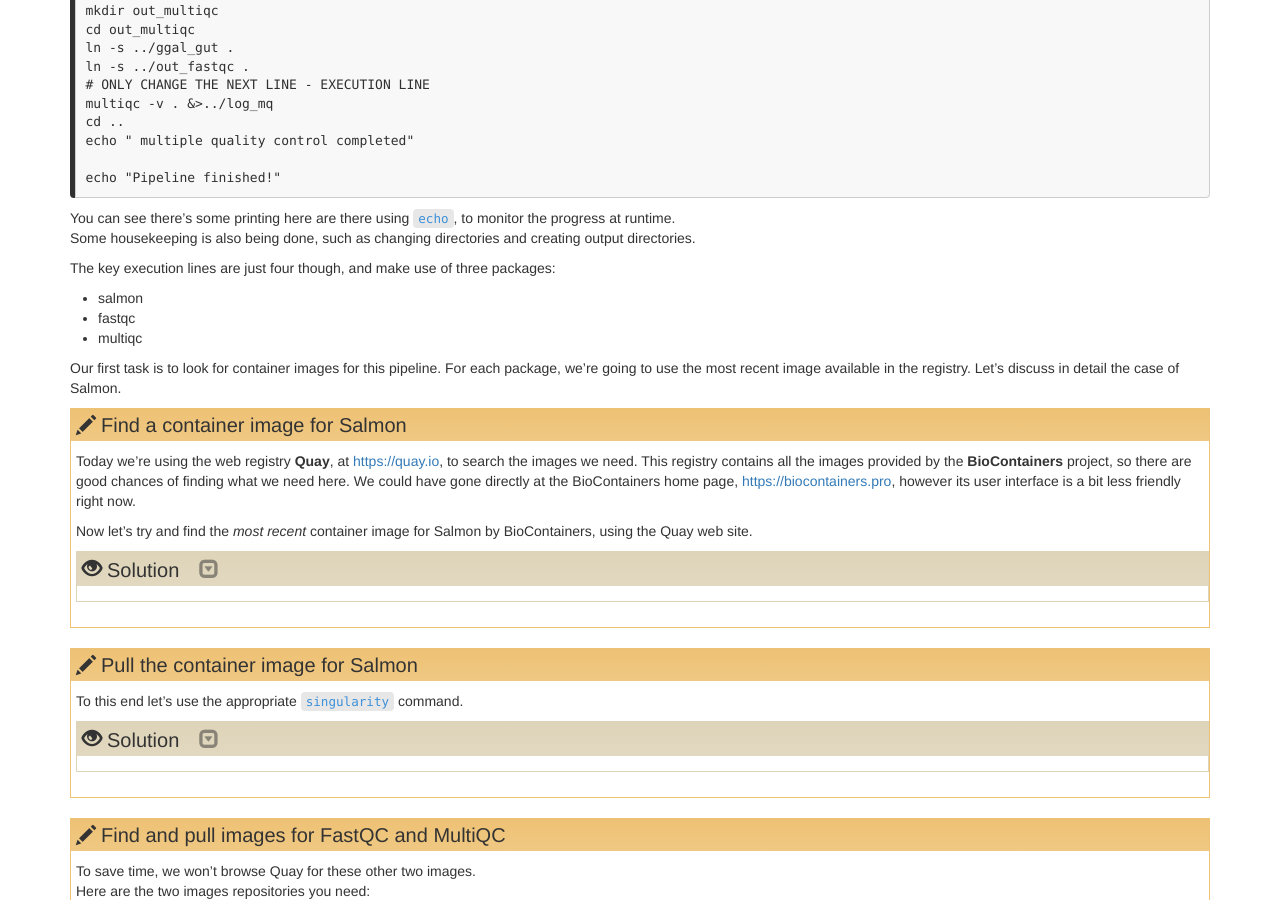
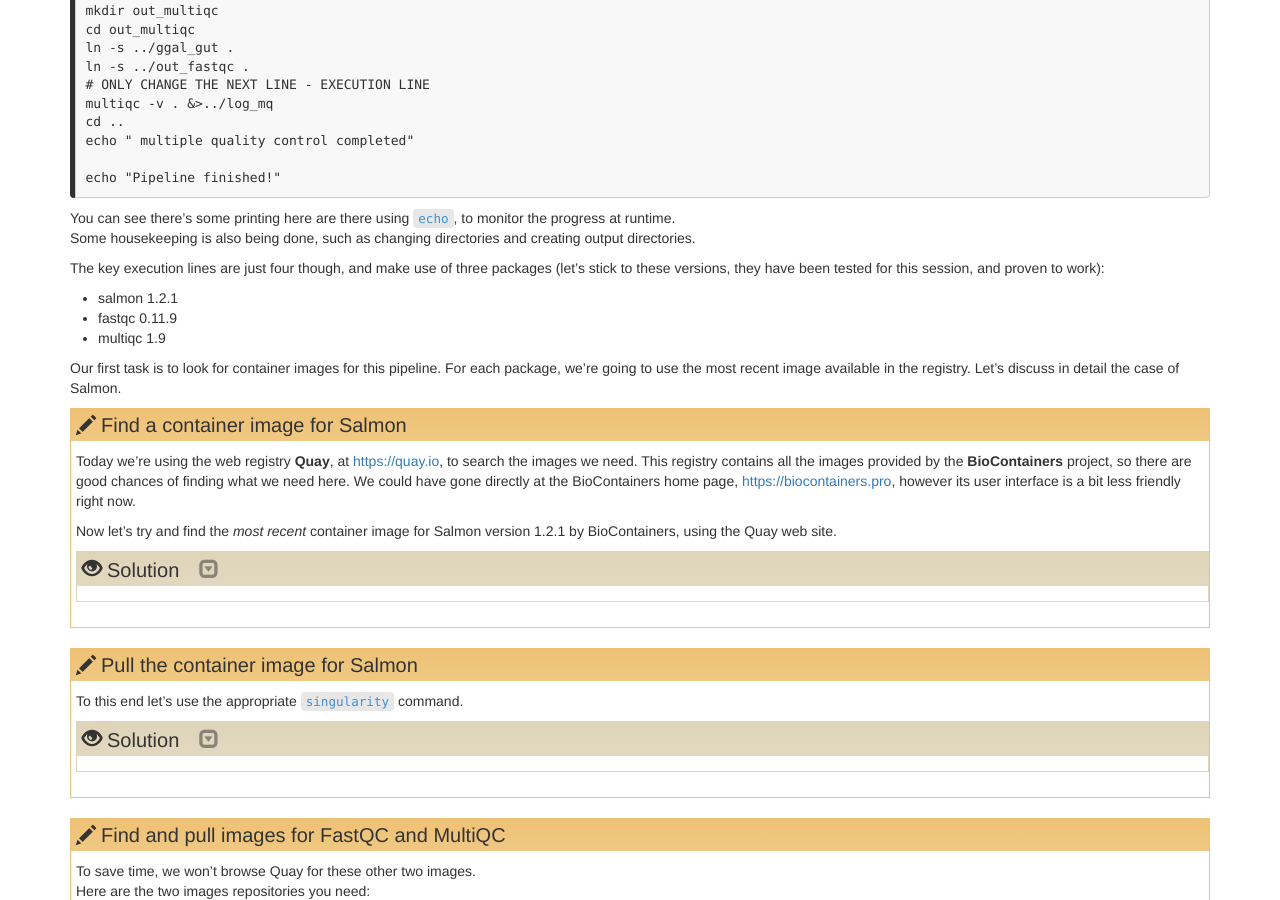
Before and after one commit to PawseySC/containers-bioinformatics-workshop, a Jekyll site: the page built from _episodes/3.pipeline.md, in a window 1280 px wide and 900 px high, scrolled down 2263 px. Built offline with Jekyll 4.4.1, drawn with Linux system fonts in a browser that asks for light colours.

Commit message:
session 1 : explicit tool versions

```diff
--- a/_episodes/3.pipeline.md
+++ b/_episodes/3.pipeline.md
@@ -114,10 +114,10 @@ echo "Pipeline finished!"
 You can see there's some printing here are there using `echo`, to monitor the progress at runtime.
 Some housekeeping is also being done, such as changing directories and creating output directories.
 
-The key execution lines are just four though, and make use of three packages:
-* salmon
-* fastqc
-* multiqc
+The key execution lines are just four though, and make use of three packages (let's stick to these versions, they have been tested for this session, and proven to work):
+* salmon 1.2.1
+* fastqc 0.11.9
+* multiqc 1.9
 
 Our first task is to look for container images for this pipeline.  For each package, we're going to use the most recent image available in the registry.  Let's discuss in detail the case of Salmon.
 
@@ -126,13 +126,13 @@ Our first task is to look for container images for this pipeline.  For each pack
 >
 > Today we're using the web registry **Quay**, at [https://quay.io](https://quay.io), to search the images we need.  This registry contains all the images provided by the **BioContainers** project, so there are good chances of finding what we need here.  We could have gone directly at the BioContainers home page, [https://biocontainers.pro](https://biocontainers.pro), however its user interface is a bit less friendly right now.
 >
-> Now let's try and find the *most recent* container image for Salmon by BioContainers, using the Quay web site.
+> Now let's try and find the *most recent* container image for Salmon version 1.2.1 by BioContainers, using the Quay web site.
 >
 > > ## Solution
 > >
 > > * Type `salmon` in the *Search* field on the top right of the page; in alternative, use the *Explore* button at the top;
 > > * In the results list, look for `biocontainers/salmon` and click on it;
-> > * Click on the *Tags* icon on the left, and locate the most recent one at the top of the list; it should be `1.2.1--hf69c8f4_0`;
+> > * Click on the *Tags* icon on the left, and locate the most recent one for version 1.2.1 at the top of the list; it should be `1.2.1--hf69c8f4_0`;
 > > * Click on the *Fetch* icon at the rightmost side of the record, select *Pull by Tag*, and then select and copy to clipboard the string starting with `quay.io/`, *i.e.* `quay.io/biocontainers/salmon:1.2.1--hf69c8f4_0`.
 > {: .solution}
 {: .challenge}
```
